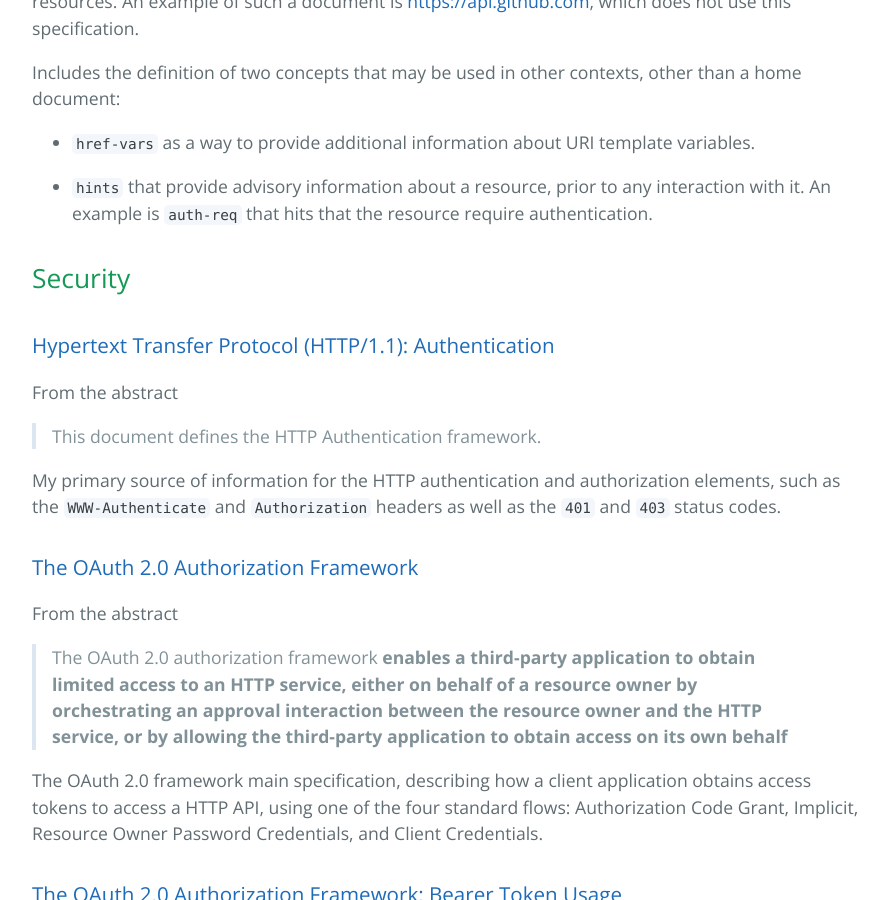
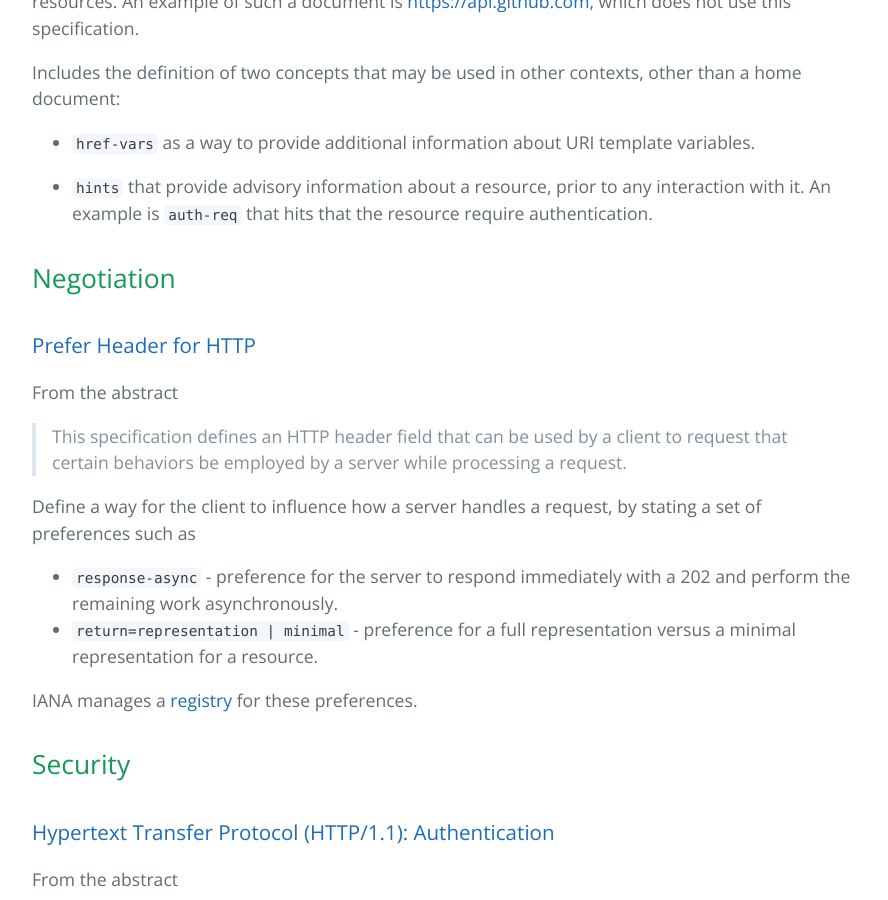
Before and after one commit to pmhsfelix/http-api-specs, a Jekyll site: the page built from index.md, in a window 1280 px wide and 900 px high, scrolled down 4110 px. Shown: the whole window, without its empty margins (192-1080 px from the left). Built offline with Jekyll 4.4.1, drawn with Linux system fonts in a browser that asks for light colours.

Commit message:
adds the Prefer header RFC

```diff
--- a/index.md
+++ b/index.md
@@ -144,6 +144,20 @@ Includes the definition of two concepts that may be used in other contexts, othe
 
 * `hints` that provide advisory information about a resource, prior to any interaction with it. An example is `auth-req` that hits that the resource require authentication.
 
+## Negotiation
+
+### [Prefer Header for HTTP](https://tools.ietf.org/html/rfc7240)
+
+From the abstract
+
+> This specification defines an HTTP header field that can be used by a client to request that certain behaviors be employed by a server while processing a request.
+
+Define a way for the client to influence how a server handles a request, by stating a set of preferences such as
+
+* `response-async` - preference for the server to respond immediately with a 202 and perform the remaining work asynchronously.
+* `return=representation | minimal` - preference for a full representation versus a minimal representation for a resource.
+
+IANA manages a [registry](iana preferences registry) for these preferences.
 
 ## Security
 
```
